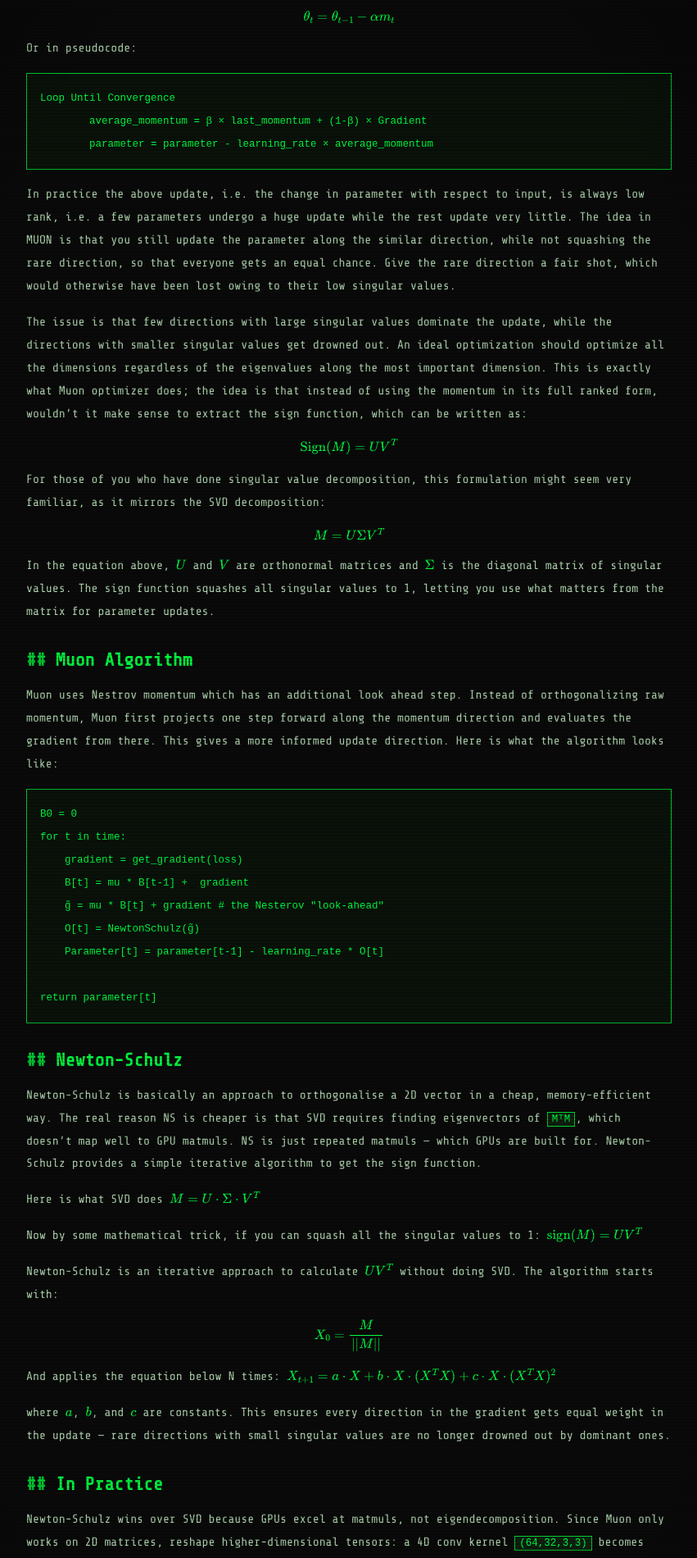
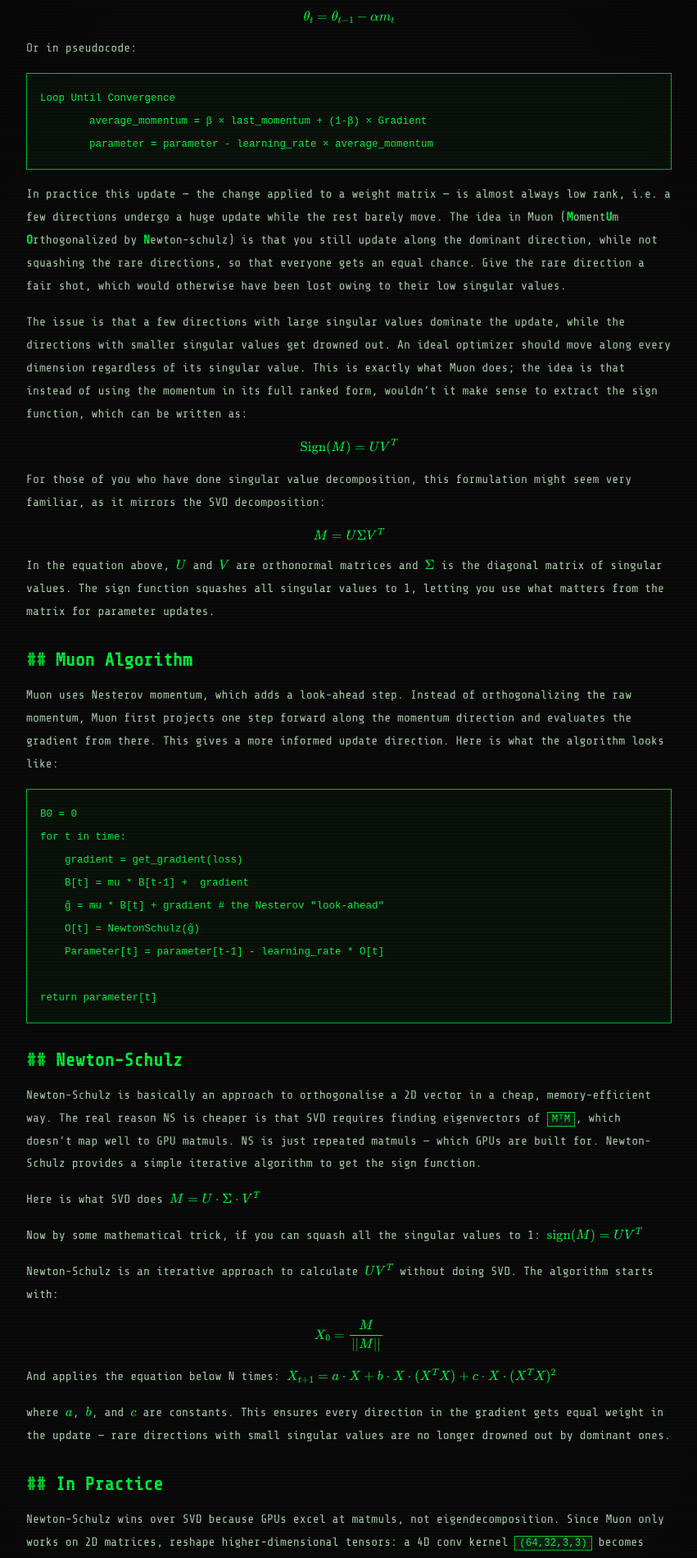
Before and after one commit to Spandyie/spandyie.github.io, a Jekyll site: the page built from _posts/2026-06-14-muon-optimizer.md, in a window 1280 px wide. Shown: the part 361-2261 px from the top of the page at 82% size, without its empty margins (226-1077 px from the left). Built offline with Jekyll 4.4.1, drawn with Linux system fonts in a browser that asks for light colours; some of the changed text lies outside the part shown.

Commit message:
Polish Muon post: name origin, scaling caveat, reference, accuracy fixes
- Expand the Muon acronym (MomentUm Orthogonalized by Newton-schulz)
- Fix singular-value vs eigenvalue wording and 'Nestrov' typo
- Tighten the low-rank framing
- Add the update-scaling detail (sqrt(max(d_in,d_out))) that matters for implementers
- Add attribution/reference to Keller Jordan's writeup

Co-Authored-By: Claude Opus 4.8 <noreply@anthropic.com>

````diff
--- a/_posts/2026-06-14-muon-optimizer.md
+++ b/_posts/2026-06-14-muon-optimizer.md
@@ -17,9 +17,9 @@ Loop Until Convergence
 	average_momentum = β × last_momentum + (1-β) × Gradient
 	parameter = parameter - learning_rate × average_momentum
 ```
-In practice the above update, i.e. the change in parameter with respect to input, is always low rank, i.e. a few parameters undergo a huge update while the rest update very little. The idea in MUON is that you still update the parameter along the similar direction, while not squashing the rare direction, so that everyone gets an equal chance. Give the rare direction a fair shot, which would otherwise have been lost owing to their low singular values.
+In practice this update — the change applied to a weight matrix — is almost always low rank, i.e. a few directions undergo a huge update while the rest barely move. The idea in Muon (**M**oment**U**m **O**rthogonalized by **N**ewton-schulz) is that you still update along the dominant direction, while not squashing the rare directions, so that everyone gets an equal chance. Give the rare direction a fair shot, which would otherwise have been lost owing to their low singular values.
 
-The issue is that few directions with large singular values dominate the update, while the directions with smaller singular values get drowned out. An ideal optimization should optimize all the dimensions regardless of the eigenvalues along the most important dimension. This is exactly what Muon optimizer does; the idea is that instead of using the momentum in its full ranked form, wouldn't it make sense to extract the sign function, which can be written as:
+The issue is that a few directions with large singular values dominate the update, while the directions with smaller singular values get drowned out. An ideal optimizer should move along every dimension regardless of its singular value. This is exactly what Muon does; the idea is that instead of using the momentum in its full ranked form, wouldn't it make sense to extract the sign function, which can be written as:
 
 $$\text{Sign}(M) = U V^T$$
 
@@ -32,7 +32,7 @@ In the equation above, $U$ and $V$ are orthonormal matrices and $\Sigma$ is the
 
 ## Muon Algorithm
 
-Muon uses Nestrov momentum which has an additional look ahead step. Instead of orthogonalizing raw momentum, Muon first projects one step forward along the momentum direction and evaluates the gradient from there. This gives a more informed update direction. Here is what the algorithm looks like:
+Muon uses Nesterov momentum, which adds a look-ahead step. Instead of orthogonalizing the raw momentum, Muon first projects one step forward along the momentum direction and evaluates the gradient from there. This gives a more informed update direction. Here is what the algorithm looks like:
 
 ```
 B0 = 0
@@ -70,3 +70,9 @@ where $a$, $b$, and $c$ are constants. This ensures every direction in the gradi
 Newton-Schulz wins over SVD because GPUs excel at matmuls, not eigendecomposition. Since Muon only works on 2D matrices, reshape higher-dimensional tensors: a 4D conv kernel `(64,32,3,3)` becomes `(64,288)`, gets orthogonalized, then reshapes back.
 
 In practice Muon doesn't run on every parameter. It's applied to the 2D hidden weight matrices, while the embeddings, the output head, and the 1D parameters (biases, LayerNorm gains) are left to AdamW. Those layers don't have the low-rank structure Muon is designed to fix, so orthogonalization buys nothing there. The result is a hybrid: Muon where it helps, AdamW everywhere else.
+
+One last detail: because the orthogonalized update has all singular values pushed to ~1, its magnitude no longer depends on the gradient scale — it only depends on the shape of the matrix. So the update is scaled by roughly $\sqrt{\max(d_{in}, d_{out})}$ to keep it comparable to an AdamW step. Without this, Muon's learning rate wouldn't transfer across layers of different sizes.
+
+---
+
+*Muon was introduced by Keller Jordan et al. (2024). See the [original writeup](https://kellerjordan.github.io/posts/muon/) for the tuned Newton-Schulz coefficients and benchmark results.*
````
